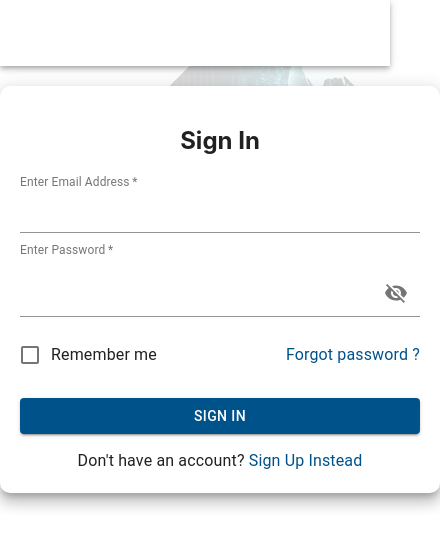
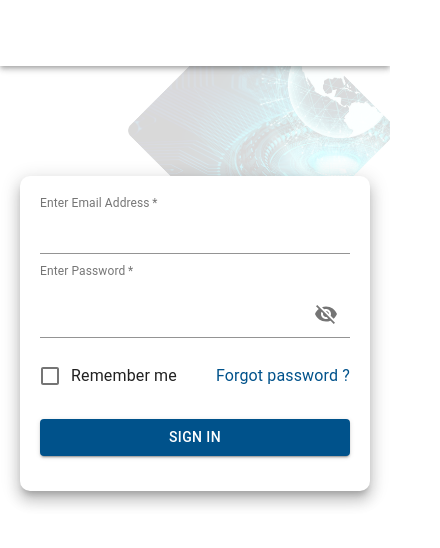
Before and after one commit to ibraphem/support_ticket_frontend, a React (Create React App) app: page /login in a window 390 px wide. Shown: the top 548 px of the page, 440 px wide, since content can reach past the window. Built offline with nearby package versions, Linux system fonts and the light colour scheme.

Commit message:
login form responsivenesst

```diff
--- a/src/components/auth/Login.js
+++ b/src/components/auth/Login.js
@@ -13,6 +13,8 @@ import SuccessAlerts from "../alerts/SuccessAlerts";
 import ErrorAlerts from "../alerts/ErrorAlerts";
 import SubmitButton from "../shared/SubmitButton";
 import { Link } from "react-router-dom";
+import { makeStyles } from "@material-ui/core/styles";
+import { Card } from "@material-ui/core";
 
 const Login = ({
   email,
@@ -48,8 +50,7 @@ const Login = ({
 
   const paperStyle = {
     padding: 20,
-    width: "400px",
-    margin: "0px auto",
+    margin: "20px 20px",
     borderRadius: "10px",
   };
   const inputStyle = {
@@ -68,19 +69,16 @@ const Login = ({
   };
 
   return (
-    <Grid>
+    <Grid
+      container
+      align="center"
+      justify="center"
+      alignItems="center"
+      direction="column"
+    >
+      <Grid item xs={12} sm={3}></Grid>
+      <Grid item xs={12} sm={5} style={{ marginTop: "70px" }}>
         <Paper elevation={10} style={paperStyle}>
-        <div style={subtitleStyle}>
-          {iserror ? (
-            <ErrorAlerts message={alertMessage} close={close} />
-          ) : null}
-          {iserror === false ? (
-            <SuccessAlerts message={alertMessage} close={close} />
-          ) : null}
-        </div>
-        <Grid align="center">
-          <h2>{auth === "register" ? "Sign Up" : "Sign In"}</h2>
-        </Grid>
           <form onSubmit={auth === "login" ? login : register}>
             {auth === "register" ? (
               <TextField
@@ -151,24 +149,9 @@ const Login = ({
               width={true}
             />
           </form>
-        {auth === "login" ? (
-          <Typography align="center">
-            Don't have an account?
-            <Link to="/register" style={linkStyle}>
-              {" "}
-              Sign Up Instead
-            </Link>
-          </Typography>
-        ) : (
-          <Typography align="center">
-            Have an account already ?
-            <Link to="/login" style={linkStyle}>
-              {" "}
-              Sign In Instead
-            </Link>
-          </Typography>
-        )}
         </Paper>
+      </Grid>
+      <Grid item xs={12} sm={4}></Grid>
     </Grid>
   );
 };
```
Lines whose indentation alone changed are shown as unchanged.
